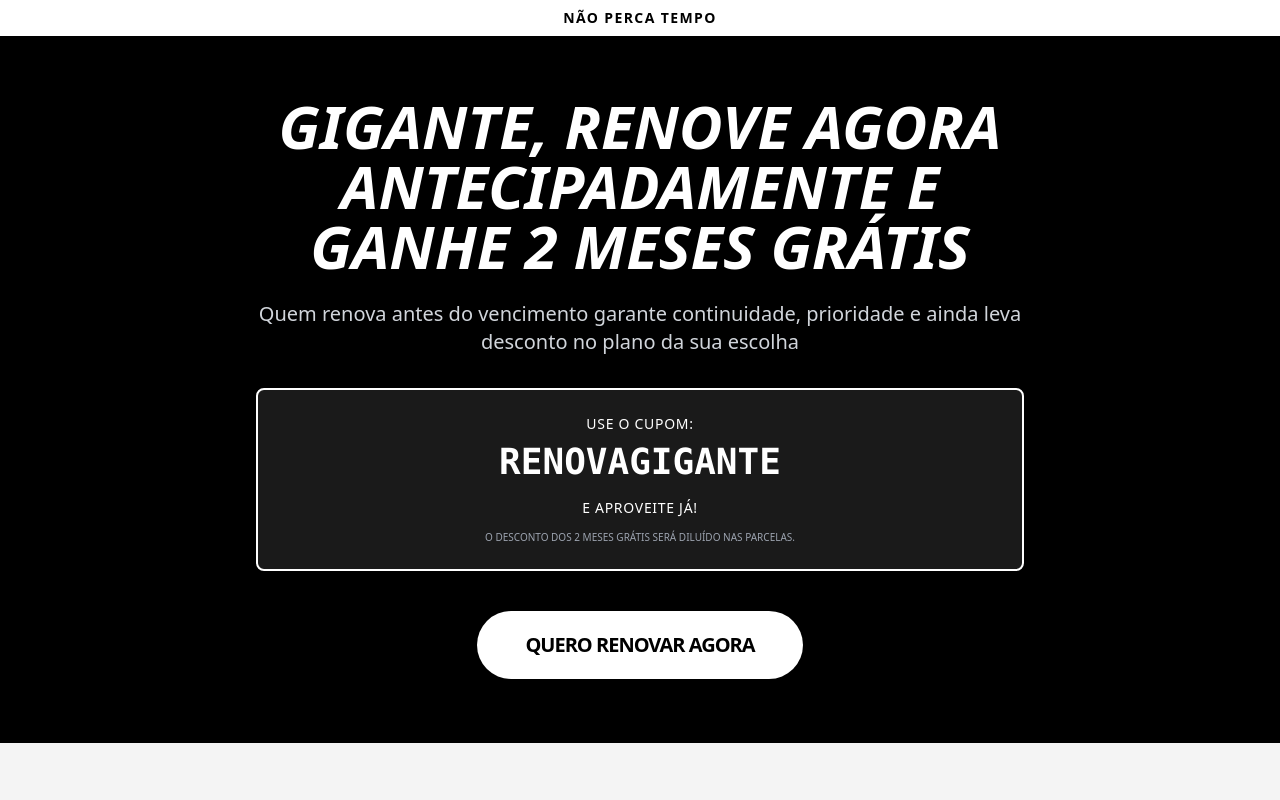
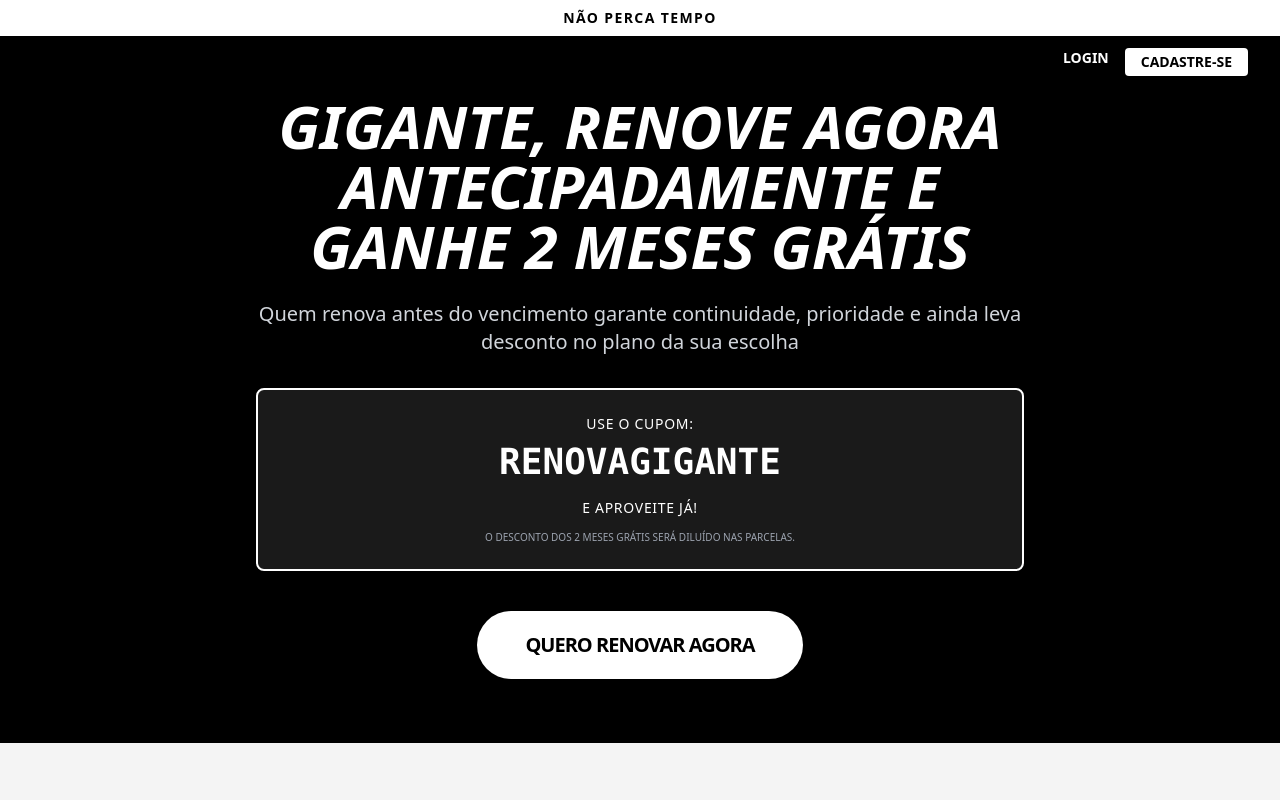
Before and after one commit to Feng-Brasil/lp-renova-o-antecipada-vasco, a Next.js app: page / in a window 1280 px wide. Shown: the top 800 px of the page. Built offline with nearby package versions, Linux system fonts and the light colour scheme.

Commit message:
fix: Adicionar um botão de 'Login' e outro de 'Cadastre...

```diff
--- a/app/page.tsx
+++ b/app/page.tsx
@@ -1,8 +1,26 @@
 export default function Home() {
+  const CTA_LINK = "https://sociogigante.com/planos";
+
   return (
     <main className="min-h-screen bg-[#FFFFFF] text-[#000000] font-sans">
       {/* SCROLL 1 – DIRETO AO PONTO (OFERTA) */}
       <section className="relative flex flex-col items-center justify-center px-4 py-16 text-center bg-[#000000] text-[#FFFFFF] min-h-[90vh]">
+        {/* Botões de Login e Cadastro no canto superior direito */}
+        <div className="absolute top-12 right-4 md:right-8 z-20 flex gap-4">
+          <a
+            href={CTA_LINK}
+            className="text-[#FFFFFF] text-sm font-bold uppercase hover:underline"
+          >
+            Login
+          </a>
+          <a
+            href={CTA_LINK}
+            className="bg-[#FFFFFF] text-[#000000] px-4 py-1 rounded text-sm font-bold uppercase hover:bg-gray-200 transition-colors"
+          >
+            Cadastre-se
+          </a>
+        </div>
+
         {/* Faixa de Urgência */}
         <div className="absolute top-0 w-full bg-[#FFFFFF] text-[#000000] py-2 text-sm font-bold uppercase tracking-widest">
           Não perca tempo
@@ -29,7 +47,7 @@ export default function Home() {
           </div>
 
           <a
-            href="https://sociogigante.com"
+            href={CTA_LINK}
             className="inline-block w-full md:w-auto bg-[#FFFFFF] hover:bg-gray-200 text-[#000000] text-xl font-bold py-5 px-12 rounded-full transition-colors shadow-lg uppercase tracking-tighter"
           >
             Quero renovar agora
@@ -69,7 +87,7 @@ export default function Home() {
 
           <div className="text-center">
             <a
-              href="https://sociogigante.com"
+              href={CTA_LINK}
               className="inline-block bg-[#000000] hover:bg-gray-800 text-[#FFFFFF] text-lg font-bold py-4 px-10 rounded-lg transition-all uppercase"
             >
               Manter meus benefícios
@@ -86,7 +104,7 @@ export default function Home() {
           </h2>
 
           <a
-            href="https://sociogigante.com"
+            href={CTA_LINK}
             className="inline-block w-full md:w-auto bg-[#000000] hover:bg-gray-800 text-[#FFFFFF] text-xl font-bold py-6 px-16 rounded-full transition-all shadow-xl uppercase mb-8"
           >
             RESGATAR MEU CUPOM
```
